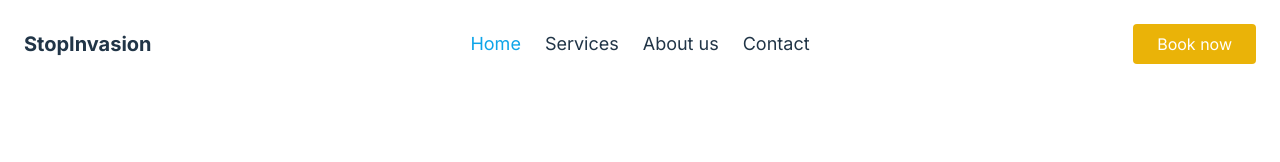
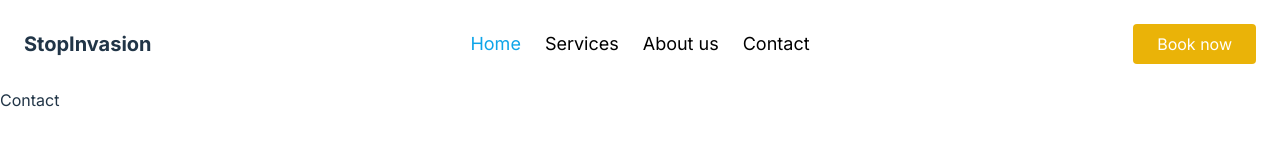
Before and after one commit to FaridAmimri/stopinvasion, a React (Vite) app: page /contact in a window 1280 px wide. Shown: the top 162 px of the page. Built offline with nearby package versions, Linux system fonts and the light colour scheme.

Commit message:
Add pages and set Routes

```diff
--- a/package.json
+++ b/package.json
@@ -11,7 +11,8 @@
   },
   "dependencies": {
     "react": "^18.2.0",
-    "react-dom": "^18.2.0"
+    "react-dom": "^18.2.0",
+    "react-router-dom": "^6.16.0"
   },
   "devDependencies": {
     "@types/react": "^18.2.15",
--- a/src/App.css
+++ /dev/null
@@ -1,5 +0,0 @@
-/** @format */
-
-#root {
-  max-width: 1280px;
-}
--- a/src/App.tsx
+++ b/src/App.tsx
@@ -1,11 +1,24 @@
 /** @format */
 
+import { BrowserRouter as Router, Routes, Route } from 'react-router-dom'
 import Header from './components/Header'
+import Home from './pages/Home'
+import Services from './pages/Services'
+import About from './pages/About'
+import Contact from './pages/Contact'
 
 function App() {
   return (
     <div>
-      <Header />
+      <Router>
+        <Header />
+        <Routes>
+          <Route path='/' element={<Home />} />
+          <Route path='/services' element={<Services />} />
+          <Route path='/about' element={<About />} />
+          <Route path='/contact' element={<Contact />} />
+        </Routes>
+      </Router>
     </div>
   )
 }
--- a/src/components/Header.tsx
+++ b/src/components/Header.tsx
@@ -1,15 +1,17 @@
 /** @format */
 
 import { useState } from 'react'
+import { MenuType, MenuItemType } from '../types/types'
+import { Link } from 'react-router-dom'
+
+const menu: MenuType = [
+  { id: 1, name: 'Home', link: '/' },
+  { id: 2, name: 'Services', link: '/services' },
+  { id: 3, name: 'About us', link: '/about' },
+  { id: 4, name: 'Contact', link: '/contact' }
+]
 
 const Header = () => {
-  const menu = [
-    { id: 1, name: 'Home' },
-    { id: 2, name: 'Services' },
-    { id: 3, name: 'About us' },
-    { id: 4, name: 'Contact' }
-  ]
-
   const [activeMenu, setActiveMenu] = useState('Home')
 
   return (
@@ -19,17 +21,20 @@ const Header = () => {
         {menu.map((item) => {
           const isActive = item.name == activeMenu
           const textClass = `text-lg cursor-pointer ${
-            isActive ? 'text-sky-500' : ''
+            isActive ? 'text-sky-500' : 'text-black'
           }`
+          const handleClick = (item: MenuItemType) => {
+            setActiveMenu(item.name)
+          }
           return (
-            <div key={item.id}>
-              <div
-                className={textClass}
-                onClick={() => setActiveMenu(item.name)}
-              >
-                {item.name}
-              </div>
-            </div>
+            <Link
+              key={item.id}
+              className={textClass}
+              onClick={() => handleClick(item)}
+              to={item.link}
+            >
+              {item.name}
+            </Link>
           )
         })}
       </div>
--- /dev/null
+++ b/src/components/Hero.tsx
@@ -0,0 +1,7 @@
+/** @format */
+
+const Hero = () => {
+  return <div>Hero</div>
+}
+
+export default Hero
--- a/src/index.css
+++ b/src/index.css
@@ -20,17 +20,7 @@
   -webkit-text-size-adjust: 100%;
 }
 
-a {
-  font-weight: 500;
-  color: #646cff;
-  text-decoration: inherit;
-}
-a:hover {
-  color: #535bf2;
-}
-
 body {
-  margin: 0;
   display: flex;
 }
 
@@ -39,7 +29,4 @@ body {
     color: #213547;
     background-color: #ffffff;
   }
-  a:hover {
-    color: #747bff;
-  }
 }
--- /dev/null
+++ b/src/pages/About.tsx
@@ -0,0 +1,7 @@
+/** @format */
+
+const About = () => {
+  return <div>About</div>
+}
+
+export default About
--- /dev/null
+++ b/src/pages/Contact.tsx
@@ -0,0 +1,7 @@
+/** @format */
+
+const Contact = () => {
+  return <div>Contact</div>
+}
+
+export default Contact
--- /dev/null
+++ b/src/pages/Home.tsx
@@ -0,0 +1,7 @@
+/** @format */
+
+const Home = () => {
+  return <div>Home</div>
+}
+
+export default Home
--- /dev/null
+++ b/src/pages/Services.tsx
@@ -0,0 +1,7 @@
+/** @format */
+
+const Services = () => {
+  return <div>Services</div>
+}
+
+export default Services
--- /dev/null
+++ b/src/types/types.ts
@@ -0,0 +1,13 @@
+/** @format */
+
+export type MenuType = {
+  id: number
+  name: string
+  link: string
+}[]
+
+export type MenuItemType = {
+  id: number
+  name: string
+  link: string
+}
```
Also changed, not shown: 1 other file (tests, documents, lock files or other folders).
